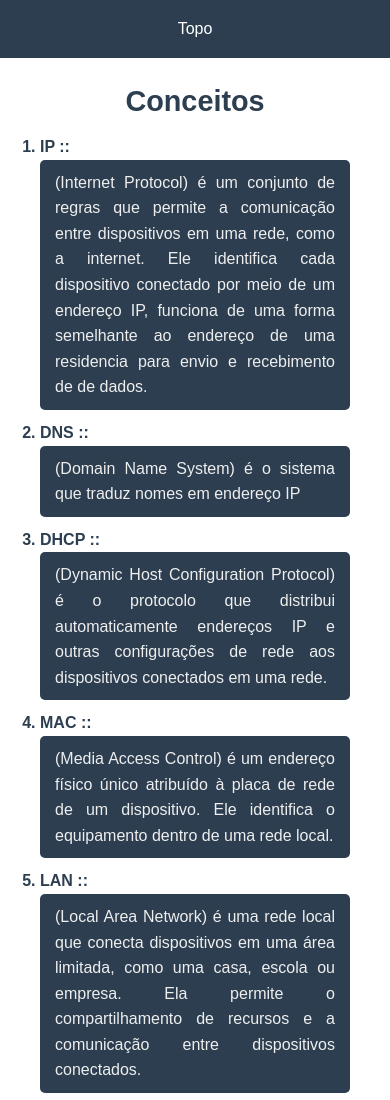
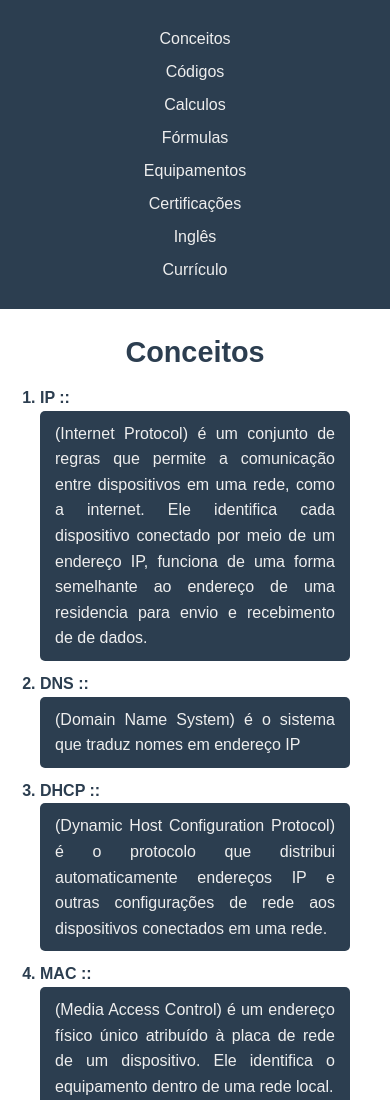
Before and after one commit to JPauloGitHub/meudicionarioderede, a plain HTML site: page index.html in a window 390 px wide. Shown: the top 1100 px of the page. Drawn offline with Linux system fonts and the light colour scheme.

Commit message:
Add files via upload

```diff
--- a/css/home.css
+++ b/css/home.css
@@ -22,8 +22,28 @@
     header {
         background-color: #2c3e50;
         color: #fff;
-        padding: 20px;
-        text-align: center;
+        padding: 30px 0;
+    }
+
+    header nav {
+        width: 100%;
+    }
+
+    header ul {
+        list-style: none;
+        padding: 0;
+        margin: 0;
+
+        display: flex;
+        flex-direction: column;
+        gap: 15px;
+        align-items: center;
+    }
+
+    header a {
+        text-decoration: none;
+        color: #eee;
+        font-size: 1rem;
     }
 
     main {
--- a/index.html
+++ b/index.html
@@ -11,7 +11,18 @@
 <body>
     <div class="container">
         <header>
-            Topo
+            <nav>
+                <ul>
+                    <li> <a href=""> Conceitos </a> </li>
+                    <li> <a href=""> Códigos </a> </li>
+                    <li> <a href=""> Calculos </a> </li>
+                    <li> <a href=""> Fórmulas </a> </li>
+                    <li> <a href=""> Equipamentos </a> </li>
+                    <li> <a href=""> Certificações </a> </li>
+                    <li> <a href=""> Inglês </a> </li>
+                    <li> <a href=""> Currículo </a> </li>
+                </ul>
+            </nav>
         </header>
         <main>
             <h1> Conceitos </h1>
```
